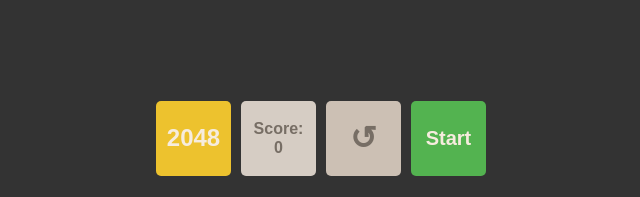
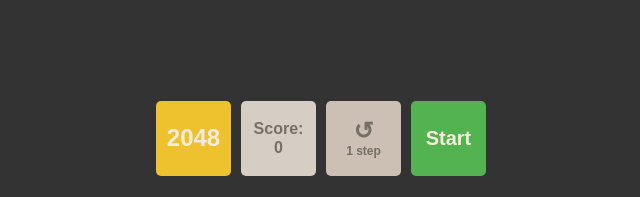
Before and after one commit to Donovanoff/game_2048, a website built with Parcel: page src/index.html in a window 1280 px wide. Shown: the top 197 px of the page, 319-959 px from the left. Built offline with nearby package versions, Linux system fonts and the light colour scheme.

Commit message:
feat: add 1 step text under undo icon

```diff
--- a/src/index.html
+++ b/src/index.html
@@ -29,7 +29,10 @@
             id="undo-btn"
             disabled
           >
-            <span class="undo-icon">↺</span>
+            <div class="undo-content">
+              <span class="undo-icon">↺</span>
+              <span class="undo-text">1 step</span>
+            </div>
             <span class="undo-cooldown hidden">15</span>
             <div class="undo-bar"></div>
           </button>
--- a/src/scripts/main.js
+++ b/src/scripts/main.js
@@ -252,13 +252,13 @@ function saveGameState() {
 
 function updateUndoBtn() {
   const btn = document.getElementById('undo-btn');
-  const undoIcon = document.querySelector('.undo-icon');
+  const undoContent = document.querySelector('.undo-content');
   const undoCooldownText = document.querySelector('.undo-cooldown');
   const undoBar = document.querySelector('.undo-bar');
 
   if (!previousBoard) {
     btn.disabled = true;
-    undoIcon.classList.remove('hidden');
+    undoContent.classList.remove('hidden');
     undoCooldownText.classList.add('hidden');
     undoBar.style.width = '0%';
 
@@ -267,7 +267,7 @@ function updateUndoBtn() {
 
   if (undoCooldown > 0) {
     btn.disabled = true;
-    undoIcon.classList.add('hidden');
+    undoContent.classList.add('hidden');
     undoCooldownText.classList.remove('hidden');
     undoCooldownText.innerHTML = undoCooldown;
 
@@ -277,7 +277,7 @@ function updateUndoBtn() {
     undoBar.style.width = fillPercentage + '%';
   } else {
     btn.disabled = false;
-    undoIcon.classList.remove('hidden');
+    undoContent.classList.remove('hidden');
     undoCooldownText.classList.add('hidden');
     undoBar.style.width = '100%';
   }
--- a/src/styles/main.scss
+++ b/src/styles/main.scss
@@ -199,10 +199,24 @@ h1 {
     background: #e67d4a;
   }
 
+  .undo-content {
+    display: flex;
+    flex-direction: column;
+    align-items: center;
+    justify-content: center;
+    z-index: 2;
+    line-height: 1;
+  }
+
   .undo-icon {
-    font-size: 32px;
+    font-size: 24px;
     font-weight: bold;
-    z-index: 2;
+  }
+
+  .undo-text {
+    font-size: 12px;
+    margin-top: 2px;
+    font-weight: bold;
   }
 
   .undo-cooldown {
```
